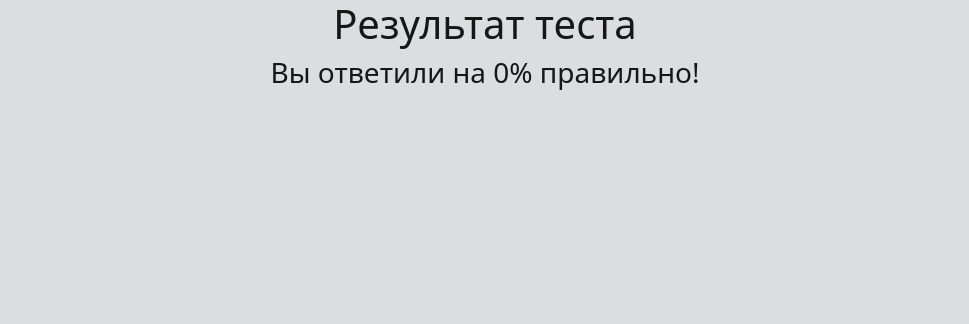
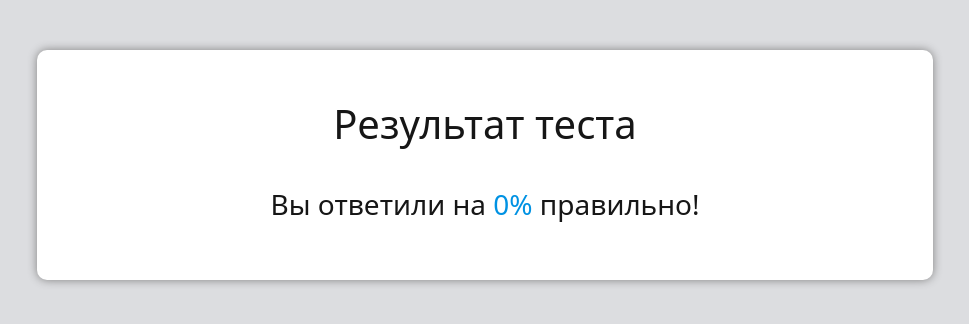
Before and after one commit to blyoha/WebQuiz, a Django app: page /results in a window 1280 px wide. Shown: the top 324 px of the page, without its empty margins (155-1124 px from the left). Run offline with Django 3.2, Linux system fonts and the light colour scheme; data comes from the database, SQL or seed files in the repository; both versions use the stored data as it was after the commit.

Commit message:
Added common style.

```diff
--- a/myQuiz/static/myQuiz/css/main.css
+++ b/myQuiz/static/myQuiz/css/main.css
@@ -31,7 +31,7 @@ body {
     transition: .2s ease;
     border-radius: 5px;
     font-weight: bold;
-
+    width: 20%;
 }
 
 .start_button:hover {
@@ -43,18 +43,24 @@ body {
 }
 
 .content {
-    margin-top: 200px;
+    ;
 }
 
 .question {
     margin-top: 50px;
     text-align: left;
-    margin-left: 20px;
     background-color: white;
     padding: 10px;
     border-radius: 10px;
-    width: 50%;
-    box-shadow: 5px 5px 5px gray;
+    display: block;
+    margin-left: auto;
+    margin-right: auto;
+    margin-left: 15%;
+    margin-right: 15%;
+    -moz-box-shadow:0 0 10px gray;
+    -webkit-box-shadow:0 0 10px gray;
+    box-shadow:0 0 10px gray;
+    animation: fadeIn 1s;
 }
 
 .answer {
@@ -67,14 +73,16 @@ body {
 .question_text {
     font-size: 35px;
     color: #161616;
-    margin-bottom: 20px;
     text-decoration: underline;
+    margin-left: 10%;
+    margin-right: 10%;
+    text-align: center;
 }
 
 .question_head {
     display: flex;
-    justify-content: flex-end;
-
+    justify-content: center;
+    margin-bottom: 30px;
 }
 
 .next_button {
@@ -82,3 +90,36 @@ body {
     display: flex;
     justify-content: flex-end;
 }
+
+.box {
+    animation: fadeIn 1s;
+    margin-top: 50px;
+    text-align: left;
+    background-color: white;
+    padding: 50px;
+    border-radius: 10px;
+    margin-left: auto;
+    margin-right: auto;
+    margin-left: 15%;
+    margin-right: 15%;
+    -moz-box-shadow:0 0 10px gray;
+    -webkit-box-shadow:0 0 10px gray;
+    box-shadow:0 0 10px gray;
+    display: flex;
+    justify-content: space-evenly;
+    flex-direction: column;
+    align-items: center;
+}
+
+.box_header {
+    margin-bottom: 40px;
+}
+
+.percent {
+    color: #0092e3;
+}
+
+@keyframes fadeIn {
+  0% {opacity:0;}
+  100% {opacity:1;}
+}
--- a/myQuiz/templates/myQuiz/index.html
+++ b/myQuiz/templates/myQuiz/index.html
@@ -11,7 +11,7 @@
     <link rel="stylesheet" href="{% static 'myQuiz/css/main.css' %}">
 </head>
 <body>
-    <div class="content">
+    <div class="box">
         <h1>Тест по программированию</h1>
         <form action="1">
             <button class="start_button">Начать</button>
--- a/myQuiz/templates/myQuiz/results.html
+++ b/myQuiz/templates/myQuiz/results.html
@@ -11,7 +11,9 @@
     <link rel="stylesheet" href="{% static 'myQuiz/css/main.css' %}">
 </head>
 <body>
-    <h1>Результат теста</h1>
-    <h3>Вы ответили на {{ right_answers }}% правильно!</h3>
+    <div class="box">
+        <h1 class="box_header">Результат теста</h1>
+        <h3 class="content">Вы ответили на <span class="percent">{{ right_answers }}% </span> правильно!</h3>
+    </div>
 </body>
 </html>
```
Also changed, not shown: db.sqlite3.
